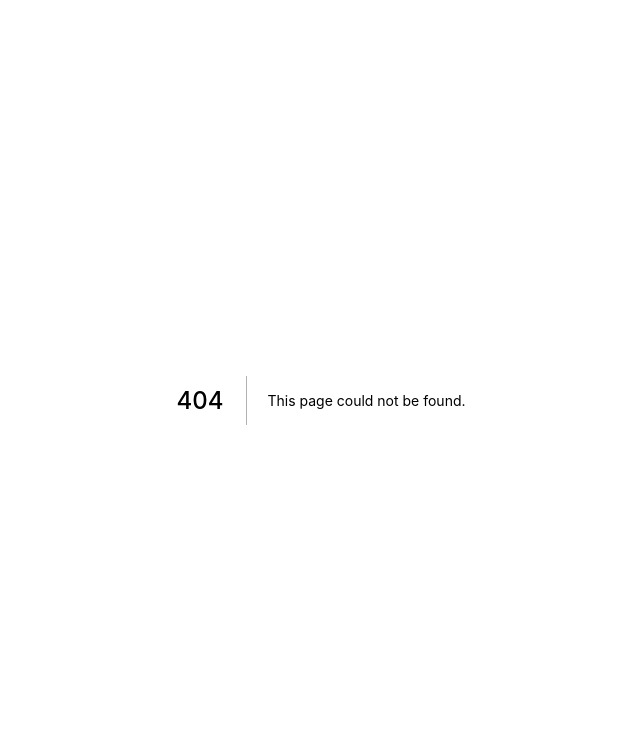
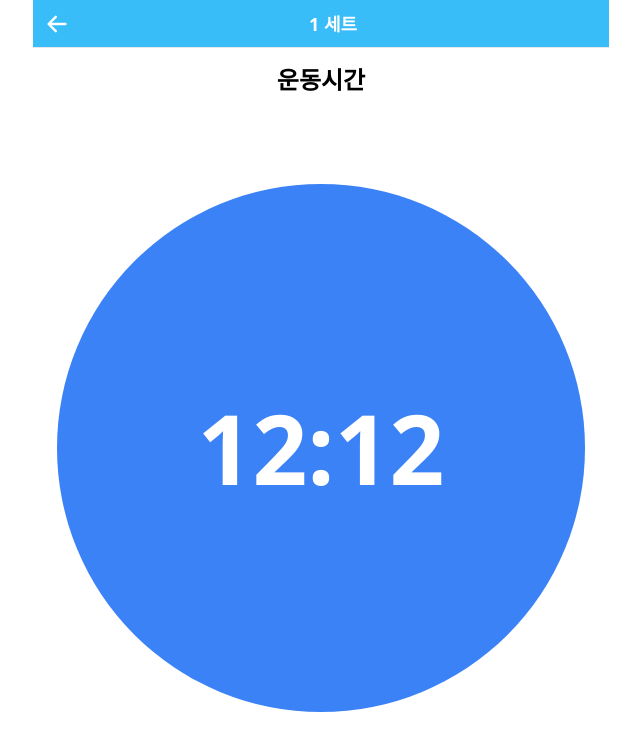
Before and after one commit to gloxinia106/set-timer-web, a Next.js app: page /start in a window 1280 px wide. Before the commit this address had no page. Shown: the top 750 px of the page, without its empty margins (319-959 px from the left). Built offline with nearby package versions, Linux system fonts and the light colour scheme.

Commit message:
시작 디자인

```diff
--- /dev/null
+++ b/pages/start.tsx
@@ -0,0 +1,21 @@
+import { NextPage } from "next";
+import Header from "../components/header";
+import { SelectSet, SelectTimer } from "../components/timer";
+
+const Start: NextPage = () => {
+  return (
+    <div className="w-full h-screen max-w-xl mx-auto">
+      <Header isGoBack title="1 세트" />
+      <div className="pt-16 w-full h-full flex flex-col items-center">
+        <div className="text-2xl font-bold">운동시간</div>
+        <div className="w-full h-full flex justify-center items-center">
+          <div className="bg-blue-500 aspect-square rounded-full w-11/12 flex justify-center items-center">
+            <span className="text-white font-bold text-8xl">12:12</span>
+          </div>
+        </div>
+      </div>
+    </div>
+  );
+};
+
+export default Start;
```
